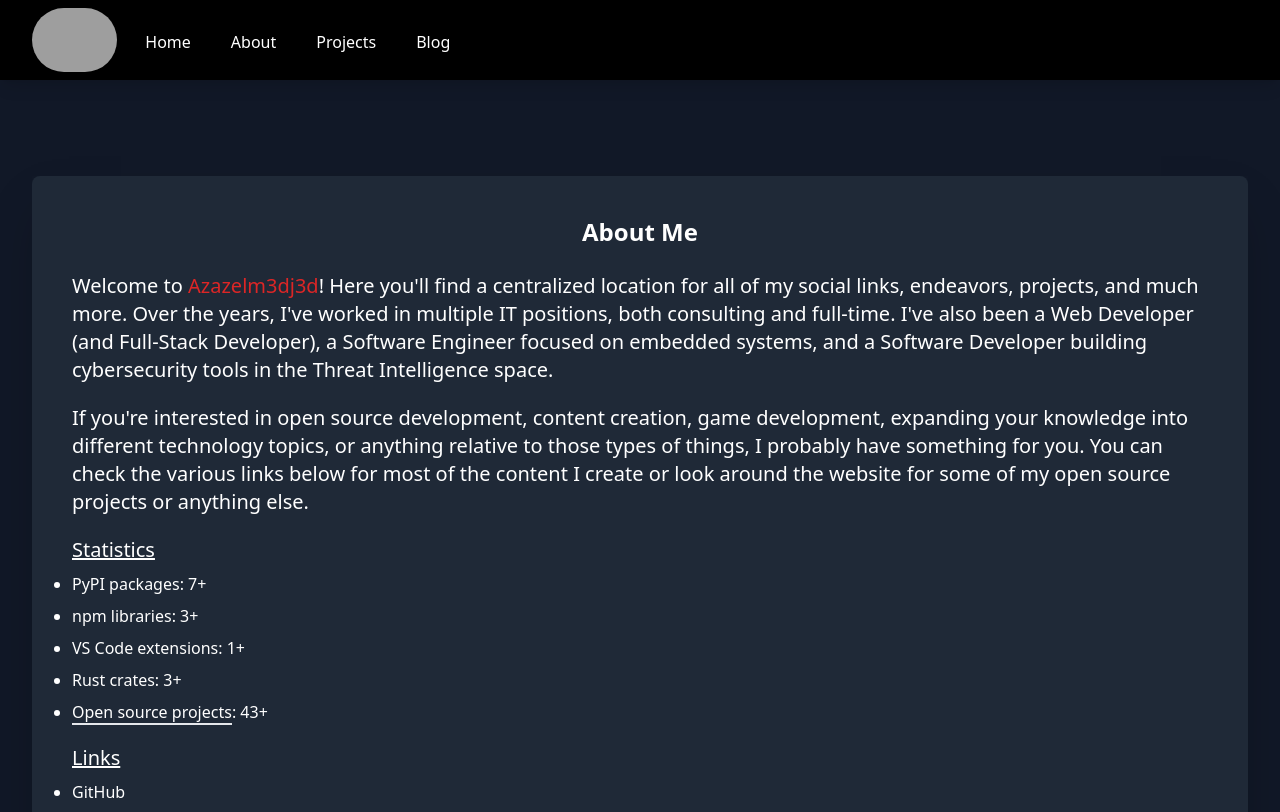
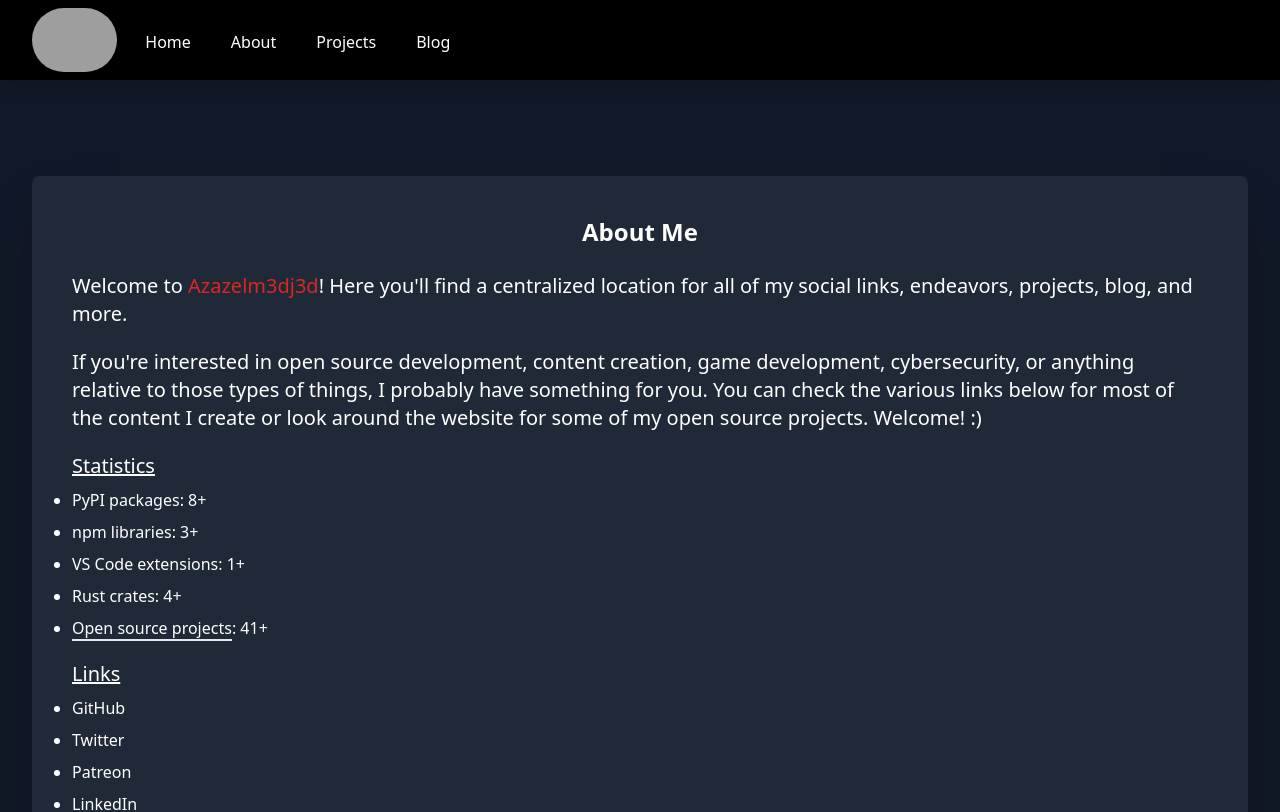
Before and after one commit to battleoverflow/battleoverflow.com, a Next.js app: page /about in a window 1280 px wide. Shown: the top 812 px of the page. Built offline with nearby package versions, Linux system fonts and the light colour scheme; grey boxes are pictures that could not be loaded.

Commit message:
v2.2.20
- Updated about page
- Bumped json5 (>= 1.0.2) to fix high vuln

```diff
--- a/package.json
+++ b/package.json
@@ -1,6 +1,6 @@
 {
   "name": "azazelm3dj3d",
-  "version": "2.2.19",
+  "version": "2.2.20",
   "private": true,
   "scripts": {
     "build": "next build",
--- a/src/pages/about.tsx
+++ b/src/pages/about.tsx
@@ -41,10 +41,10 @@ const links = [
 
 const About: NextPage = () => {
   const NPM_PACKAGES = 3;
-  const RUST_CRATES = 3;
-  const PYPI_MODULES = 7;
+  const RUST_CRATES = 4;
+  const PYPI_MODULES = 8;
   const VSCODE_EXT = 1;
-  const TOTAL_PROJECTS = 43;
+  const TOTAL_PROJECTS = 41;
 
   return (
     <>
@@ -75,24 +75,16 @@ const About: NextPage = () => {
                       Welcome to{" "}
                       <span className="text-red-600">Azazelm3dj3d</span>! Here
                       you{"'"}ll find a centralized location for all of my
-                      social links, endeavors, projects, and much more. Over the
-                      years, I{"'"}ve worked in multiple IT positions, both
-                      consulting and full-time. I{"'"}ve also been a Web
-                      Developer (and Full-Stack Developer), a Software Engineer
-                      focused on embedded systems, and a Software Developer
-                      building cybersecurity tools in the Threat Intelligence
-                      space.
+                      social links, endeavors, projects, blog, and more.
                     </p>
 
                     <p className="mb-5 text-xl">
                       If you{"'"}re interested in open source development,
-                      content creation, game development, expanding your
-                      knowledge into different technology topics, or anything
+                      content creation, game development, cybersecurity, or anything
                       relative to those types of things, I probably have
                       something for you. You can check the various links below
                       for most of the content I create or look around the
-                      website for some of my open source projects or anything
-                      else.
+                      website for some of my open source projects. Welcome! {":)"}
                     </p>
 
                     <h3 className="mt-5 text-xl underline">Statistics</h3>
```
Also changed, not shown: 1 other file (tests, documents, lock files or other folders).
